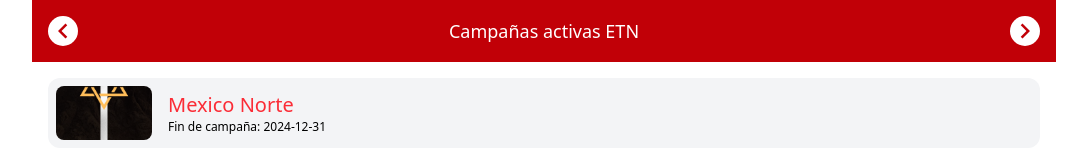
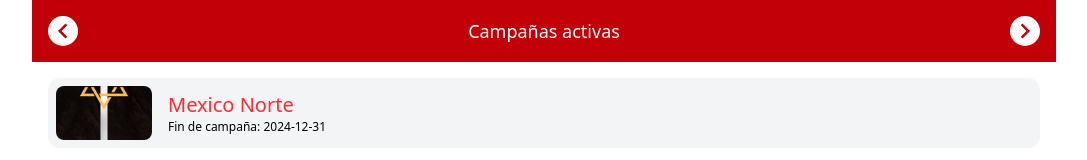
Before and after one commit to JasubiPL/digital-signage-manager, a Next.js app: page /campanias-etn in a window 1280 px wide. Shown: the top 160 px of the page, without its empty margins (96-1183 px from the left). Built offline with nearby package versions, Linux system fonts and the light colour scheme.

Commit message:
refactor(navigation) integrate conxtext fonr navigator

```diff
--- a/app/(pages)/campanias-etn/page.tsx
+++ b/app/(pages)/campanias-etn/page.tsx
@@ -4,7 +4,6 @@
 
 export default function EtnCampaignsPage() {
   const { data = [], loading } = useFetch('/api/etn-campaigns');
-  console.log(data);
   return (
     <>
       {loading ? (
--- a/app/components/ActiveCampingsNav.tsx
+++ b/app/components/ActiveCampingsNav.tsx
@@ -1,20 +1,24 @@
 "use client";
 
 import { useRouter } from "next/navigation";
-import { useState } from "react";
+import { useState, useContext } from "react";
+
 import {
   MdOutlineKeyboardArrowRight,
   MdOutlineKeyboardArrowLeft
 } from "react-icons/md";
 
+import { CampaignsPageContext } from "../context/campaignsPageProvider";
+
 /**
  * List of brand identifiers used for navigation.
  * @constant {string[]}
  */
-const LIST_OF_BRANDS: string[] = ["etn", "gho", "costaline"];
+const LIST_OF_BRANDS: string[] = ["etn", "costaline", "gho",];
+
 
 export const ActiveCampaignsNav = () => {
-  const [currentPage, setCurrentPage] = useState<number>(0);
+  const {contextPage, saveCurrentPage} = useContext(CampaignsPageContext);
   const router = useRouter();
 
   /**
@@ -22,11 +26,11 @@
    * @returns {void}
    */
   const previousPage = (): void => {
-    let newPage = currentPage - 1;
+    let newPage = contextPage - 1;
     if (newPage < 0) {
       newPage = LIST_OF_BRANDS.length - 1;
     }
-    setCurrentPage(newPage);
+    saveCurrentPage(newPage);
     router.push(`/campanias-${LIST_OF_BRANDS[newPage]}`);
   };
 
@@ -35,11 +39,11 @@
    * @returns {void}
    */
   const nextPage = (): void => {
-    let newPage = currentPage + 1;
+    let newPage = contextPage + 1;
     if (newPage >= LIST_OF_BRANDS.length) {
       newPage = 0;
     }
-    setCurrentPage(newPage);
+    saveCurrentPage(newPage);
     router.push(`/campanias-${LIST_OF_BRANDS[newPage]}`);
   };
 
@@ -49,7 +53,7 @@
         <button onClick={previousPage} className="bg-transparent border-none">
           <MdOutlineKeyboardArrowLeft className="text-3xl fill-red-700 bg-white rounded-full"/>
         </button>
-        <p className="text-lg text-white">Campañas activas {LIST_OF_BRANDS[currentPage].toUpperCase()}</p>
+        <p className="text-lg text-white">Campañas activas</p>
         <button onClick={nextPage} className="bg-transparent border-none">
           <MdOutlineKeyboardArrowRight className="text-3xl fill-red-700 bg-white rounded-full"/>
         </button>
--- /dev/null
+++ b/app/context/campaignsPageProvider.tsx
@@ -0,0 +1,31 @@
+"use client";
+
+import { createContext } from "react";
+import { useState } from "react";
+
+type CampaignsPageContextType = {
+  contextPage: number;
+  saveCurrentPage: (page: number) => void;
+};
+
+export const CampaignsPageContext = createContext<CampaignsPageContextType>({contextPage: 0, saveCurrentPage: () => {}});
+  const getStoredPage = () => {
+    const storedPage = localStorage.getItem("campaignsPage");
+    return storedPage ? parseInt(storedPage) : 0;
+  }
+
+export default function CampaignsPageProvider({children}:{children: React.ReactNode}){
+  const [contextPage, setContextPage] = useState(getStoredPage());
+
+  const saveCurrentPage = (page: number) => {
+    localStorage.setItem("campaignsPage", page.toString());
+    setContextPage(page);
+  }
+
+
+  return (
+    <CampaignsPageContext.Provider value={{contextPage, saveCurrentPage}}>
+      {children}
+    </CampaignsPageContext.Provider>
+  )
+  }
--- a/app/layout.tsx
+++ b/app/layout.tsx
@@ -1,6 +1,7 @@
 import type { Metadata } from "next";
 
 import "./globals.css";
+import CampaignsPageProvider from "./context/campaignsPageProvider";
 
 /**
  * Metadata for the application
@@ -19,6 +20,7 @@
  */
 export default function RootLayout({ children }: { children: React.ReactNode }) {
   return (
+    <CampaignsPageProvider>
       <html lang="es" suppressHydrationWarning>
         <body className="flex flex-col items-center">
           <main className="w-full max-w-5xl">
@@ -26,5 +28,6 @@
           </main>
         </body>
       </html>
+    </CampaignsPageProvider>
   );
 }
--- a/app/page.tsx
+++ b/app/page.tsx
@@ -1,7 +1,15 @@
 "use client"
 
 import { redirect } from 'next/navigation'
+import {useContext, useEffect} from 'react'
+
+import { CampaignsPageContext } from './context/campaignsPageProvider';
 
 export default function Home() {
-  redirect('/campanias-etn')
+  const {saveCurrentPage} = useContext(CampaignsPageContext);
+
+  useEffect(() => {
+    saveCurrentPage(0);
+  }, [saveCurrentPage]);
+  redirect("/campanias-etn");
 }
```
Also changed, not shown: app/utils/constants.ts (added). Lines whose indentation alone changed are shown as unchanged.
